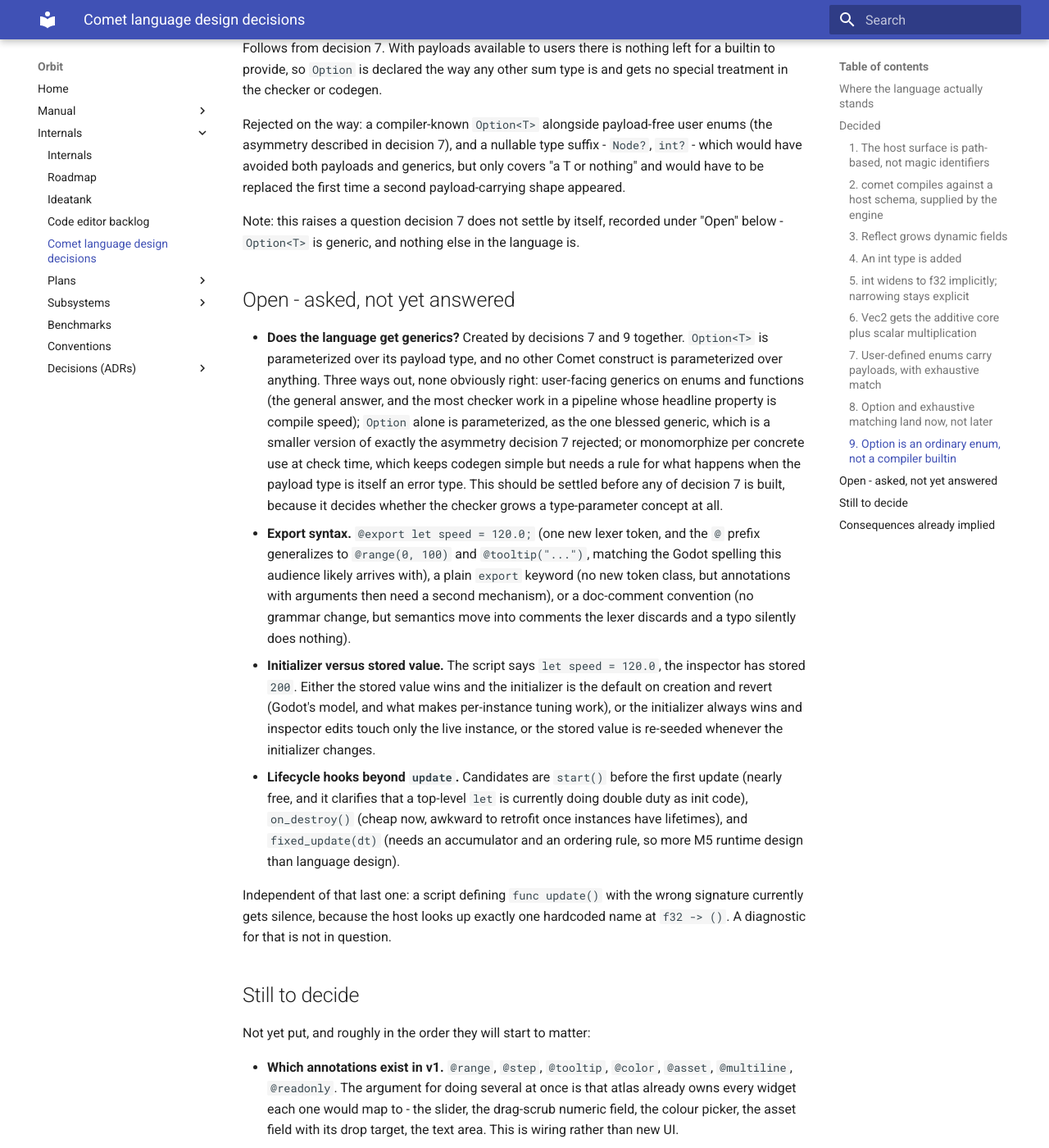
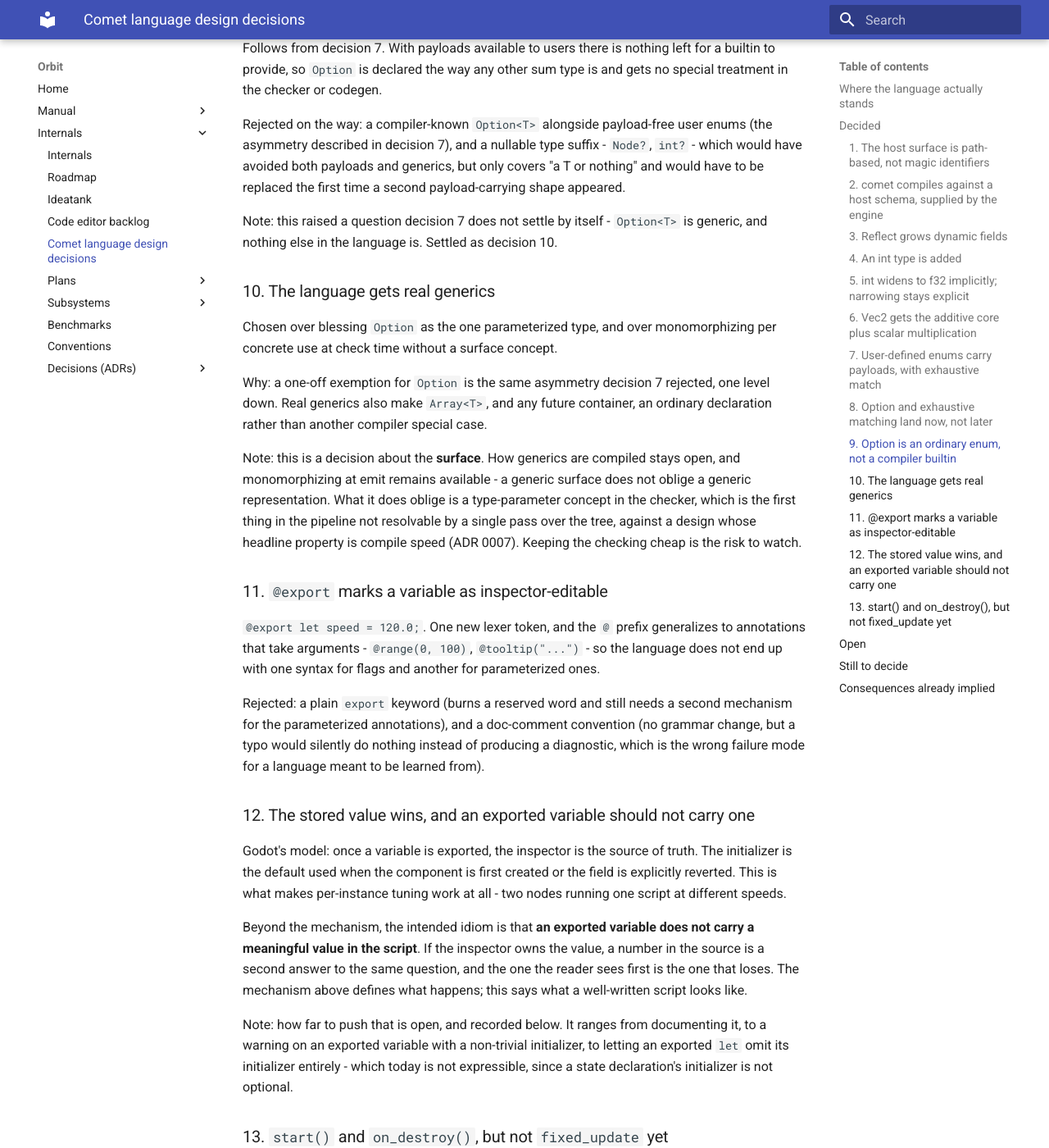
Before and after one commit to GenTexX/orbit, an MkDocs documentation site: the page built from docs/internals/comet-language-design.md, in a window 1280 px wide and 1400 px high, scrolled down 3857 px. Shown: the whole window at 82% size. Built offline with MkDocs 1.6.1 and Material for MkDocs 9.7.7, drawn with Linux system fonts in a browser that asks for light colours; some of the changed text lies outside the part shown.

Commit message:
docs: generics, @export, and the two hooks - four more Comet decisions
Generics are real, chosen over blessing Option as the one parameterized type,
because a one-off exemption is the asymmetry that sank payload-free enums, a
level further down. Recorded as a decision about the surface only: how they
are compiled stays open, and monomorphizing at emit keeps codegen close to
what it is now. What it does oblige is a type-parameter concept in the
checker, which is the first thing in the pipeline not resolvable by one pass
over the tree - against a design whose headline property is compile speed.
That is the risk to watch, so it is written next to the decision rather than
in a footnote.

@export won on a small point that decides it: the `@` prefix generalizes to
annotations that take arguments, so the language does not end up with one
syntax for flags and another for @range(0, 100).

The precedence answer came with more than the mechanism. The stored value
wins, Godot-style - but the intended idiom is that an exported variable does
not carry a value in the script at all, because if the inspector owns it then
a number in the source is a second answer to the same question, and the one
the reader sees first is the one that loses. How hard to push that is its own
question and is now the main open one: documentation, a warning on a
non-trivial initializer, or letting `@export let speed: f32;` stand bare -
which is the only version that makes the idiom the easy path, and the only one
needing the parser, since a state declaration's initializer is not optional
today.

start() and on_destroy() are in; fixed_update is deliberately not, because it
needs an accumulator and an ordering rule against update, and that should be
settled with the game loop in front of us rather than now.

Array semantics are deferred on purpose rather than guessed, with the tension
recorded so it is not rediscovered.

```diff
--- a/docs/internals/comet-language-design.md
+++ b/docs/internals/comet-language-design.md
@@ -7,10 +7,9 @@ without context, and the result of a real trade-off. Several of them will be
 promoted to numbered ADRs once the set is complete - which one, and how many,
 is itself still open (see "Still to decide").
 
-**Status: incomplete.** Nine decisions are settled. Four questions are open, and
-a further set has not been put yet. Nothing here is implemented. The generics
-question under "Open" gates decisions 7 and 9, so those two should not be built
-before it is answered.
+**Status: incomplete.** Thirteen decisions are settled and two questions are
+open, neither of which blocks the others. A further set, listed under "Still to
+decide", has not been put yet. Nothing here is implemented.
 
 ## Where the language actually stands
 
@@ -174,44 +173,92 @@ enums (the asymmetry described in decision 7), and a nullable type suffix -
 covers "a T or nothing" and would have to be replaced the first time a second
 payload-carrying shape appeared.
 
-Note: this raises a question decision 7 does not settle by itself, recorded
-under "Open" below - `Option<T>` is generic, and nothing else in the language is.
+Note: this raised a question decision 7 does not settle by itself - `Option<T>`
+is generic, and nothing else in the language is. Settled as decision 10.
 
-## Open - asked, not yet answered
+### 10. The language gets real generics
 
-- **Does the language get generics?** Created by decisions 7 and 9 together.
-  `Option<T>` is parameterized over its payload type, and no other Comet
-  construct is parameterized over anything. Three ways out, none obviously
-  right: user-facing generics on enums and functions (the general answer, and
-  the most checker work in a pipeline whose headline property is compile speed);
-  `Option` alone is parameterized, as the one blessed generic, which is a
-  smaller version of exactly the asymmetry decision 7 rejected; or monomorphize
-  per concrete use at check time, which keeps codegen simple but needs a rule
-  for what happens when the payload type is itself an error type. This should be
-  settled before any of decision 7 is built, because it decides whether the
-  checker grows a type-parameter concept at all.
-- **Export syntax.** `@export let speed = 120.0;` (one new lexer token, and the
-  `@` prefix generalizes to `@range(0, 100)` and `@tooltip("...")`, matching the
-  Godot spelling this audience likely arrives with), a plain `export` keyword
-  (no new token class, but annotations with arguments then need a second
-  mechanism), or a doc-comment convention (no grammar change, but semantics move
-  into comments the lexer discards and a typo silently does nothing).
-- **Initializer versus stored value.** The script says `let speed = 120.0`, the
-  inspector has stored `200`. Either the stored value wins and the initializer
-  is the default on creation and revert (Godot's model, and what makes
-  per-instance tuning work), or the initializer always wins and inspector edits
-  touch only the live instance, or the stored value is re-seeded whenever the
-  initializer changes.
-- **Lifecycle hooks beyond `update`.** Candidates are `start()` before the first
-  update (nearly free, and it clarifies that a top-level `let` is currently
-  doing double duty as init code), `on_destroy()` (cheap now, awkward to
-  retrofit once instances have lifetimes), and `fixed_update(dt)` (needs an
-  accumulator and an ordering rule, so more M5 runtime design than language
-  design).
+Chosen over blessing `Option` as the one parameterized type, and over
+monomorphizing per concrete use at check time without a surface concept.
 
-Independent of that last one: a script defining `func update()` with the wrong
-signature currently gets silence, because the host looks up exactly one hardcoded
-name at `f32 -> ()`. A diagnostic for that is not in question.
+Why: a one-off exemption for `Option` is the same asymmetry decision 7 rejected,
+one level down. Real generics also make `Array<T>`, and any future container, an
+ordinary declaration rather than another compiler special case.
+
+Note: this is a decision about the **surface**. How generics are compiled stays
+open, and monomorphizing at emit remains available - a generic surface does not
+oblige a generic representation. What it does oblige is a type-parameter concept
+in the checker, which is the first thing in the pipeline not resolvable by a
+single pass over the tree, against a design whose headline property is compile
+speed (ADR 0007). Keeping the checking cheap is the risk to watch.
+
+### 11. `@export` marks a variable as inspector-editable
+
+`@export let speed = 120.0;`. One new lexer token, and the `@` prefix
+generalizes to annotations that take arguments - `@range(0, 100)`,
+`@tooltip("...")` - so the language does not end up with one syntax for flags
+and another for parameterized ones.
+
+Rejected: a plain `export` keyword (burns a reserved word and still needs a
+second mechanism for the parameterized annotations), and a doc-comment
+convention (no grammar change, but a typo would silently do nothing instead of
+producing a diagnostic, which is the wrong failure mode for a language meant to
+be learned from).
+
+### 12. The stored value wins, and an exported variable should not carry one
+
+Godot's model: once a variable is exported, the inspector is the source of
+truth. The initializer is the default used when the component is first created
+or the field is explicitly reverted. This is what makes per-instance tuning work
+at all - two nodes running one script at different speeds.
+
+Beyond the mechanism, the intended idiom is that **an exported variable does not
+carry a meaningful value in the script**. If the inspector owns the value, a
+number in the source is a second answer to the same question, and the one the
+reader sees first is the one that loses. The mechanism above defines what
+happens; this says what a well-written script looks like.
+
+Note: how far to push that is open, and recorded below. It ranges from
+documenting it, to a warning on an exported variable with a non-trivial
+initializer, to letting an exported `let` omit its initializer entirely - which
+today is not expressible, since a state declaration's initializer is not
+optional.
+
+### 13. `start()` and `on_destroy()`, but not `fixed_update` yet
+
+`start()` runs once before the first update; `on_destroy()` runs when the node
+or script goes away. Both are one more exported-name lookup in the host.
+
+`start()` also clarifies something currently subtle: a top-level `let` is doing
+double duty as init code, and the demo script needs a comment to explain it.
+`on_destroy()` is cheap now and awkward to retrofit once instances have real
+lifetimes.
+
+`fixed_update(dt)` was deliberately not taken. It needs an accumulator in the
+runtime and a decided ordering against `update`, which is M5 runtime design
+rather than language design, and it should be settled there with the game loop
+in front of us.
+
+## Open
+
+- **How hard to push the "no value in an exported variable" idiom** (from
+  decision 12): documentation only, a warning when an exported variable has a
+  non-trivial initializer, or a grammar change letting `@export let speed: f32;`
+  stand without an initializer. The last one is the only one that needs the
+  parser and a defaulting rule per type, and it is the only one that makes the
+  idiom the path of least resistance rather than advice.
+- **Arrays: reference or value semantics.** Deliberately deferred to when arrays
+  are actually scheduled, rather than decided ahead of the work. The tension is
+  recorded so it is not rediscovered: reference semantics match ADR 0006's "GC
+  reference semantics for objects, value semantics for small structs" and are
+  what Godot and Python do, at the cost of the aliasing surprise that is the
+  classic Godot gotcha; value semantics would be consistent with `Vec2` and
+  surprise nobody, but copy on every pass unless the compiler grows escape
+  analysis, which is the kind of optimization ADR 0007 rules out.
+
+Not in question: a script defining `func update()` with the wrong signature
+currently gets silence, because the host looks up exactly one hardcoded name at
+`f32 -> ()`. That needs a diagnostic regardless of anything above.
 
 ## Still to decide
 
@@ -222,11 +269,14 @@ Not yet put, and roughly in the order they will start to matter:
   that atlas already owns every widget each one would map to - the slider, the
   drag-scrub numeric field, the colour picker, the asset field with its drop
   target, the text area. This is wiring rather than new UI.
-- **Arrays and structs.** The Milestone 4 plan deferred them to "a fast-follow
-  once the single-refcounted-type case is proven", and `String` proves it, so
-  this is due rather than new. Open within it: whether structs are value or
-  reference types, and that reference structs will immediately expose the cycle
-  leak ADR 0007 names as a known limitation.
+- **Arrays and structs - when to schedule them.** The Milestone 4 plan deferred
+  them to "a fast-follow once the single-refcounted-type case is proven", and
+  `String` proves it, so this is due rather than new. Array semantics are
+  deliberately deferred with them (see "Open"); the parallel question for
+  structs is whether they are value or reference types, and reference structs
+  are the other place ADR 0007's cycle leak becomes reachable. Generics
+  (decision 10) means `Array<T>` is now an ordinary declaration rather than a
+  builtin, which makes this cheaper than it was when the plan deferred it.
 - **Tuples and multiple return values.** WASM multi-value makes this nearly free
   and it removes the need for out-parameters.
 - **`const` declarations**, distinct from mutable state.
@@ -268,6 +318,13 @@ Collected so they are not rediscovered during implementation:
   collector exist - becomes reachable from ordinary user code once an enum
   variant can hold a reference (decision 7), rather than staying theoretical
   until reference structs arrive.
-- The checker may grow a type-parameter concept (the open generics question),
-  which would be the first thing in the pipeline that is not resolvable in a
-  single pass over the tree.
+- The checker grows a type-parameter concept (decision 10), the first thing in
+  the pipeline not resolvable by a single pass over the tree. How generics are
+  compiled is a separate, still-open choice: monomorphizing at emit keeps
+  codegen close to what it is today.
+- The host looks up exactly one hardcoded exported name at one hardcoded
+  signature (`UPDATE`, `f32 -> ()`), so decision 13 touches helios as well as
+  comet, and the wrong-signature diagnostic has to know all three names.
+- `ScriptComponent` grows from a single `source: String` into source plus stored
+  exported values (decisions 11 and 12), which is what makes decision 3's
+  dynamic `Reflect` load-bearing rather than merely tidy.
```
